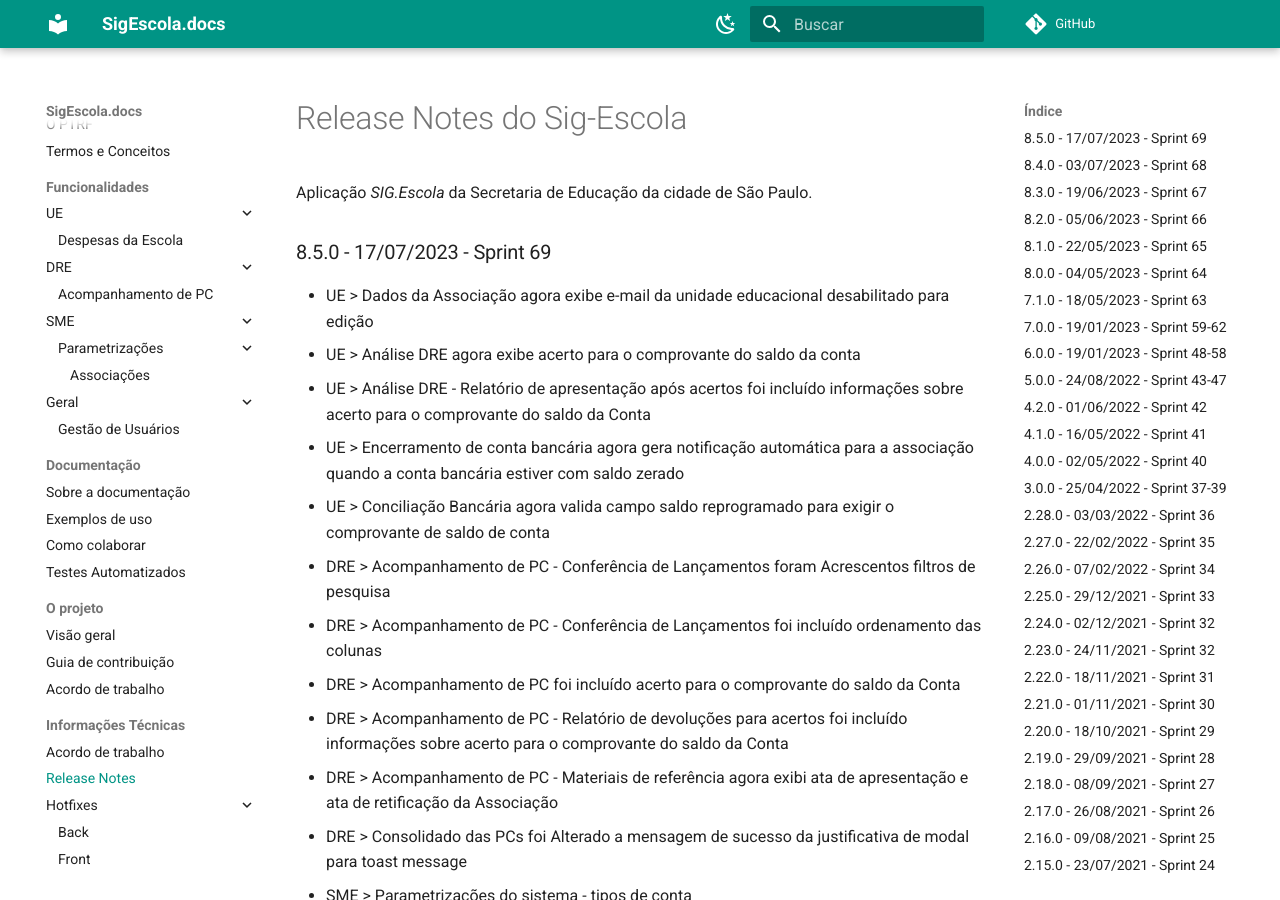
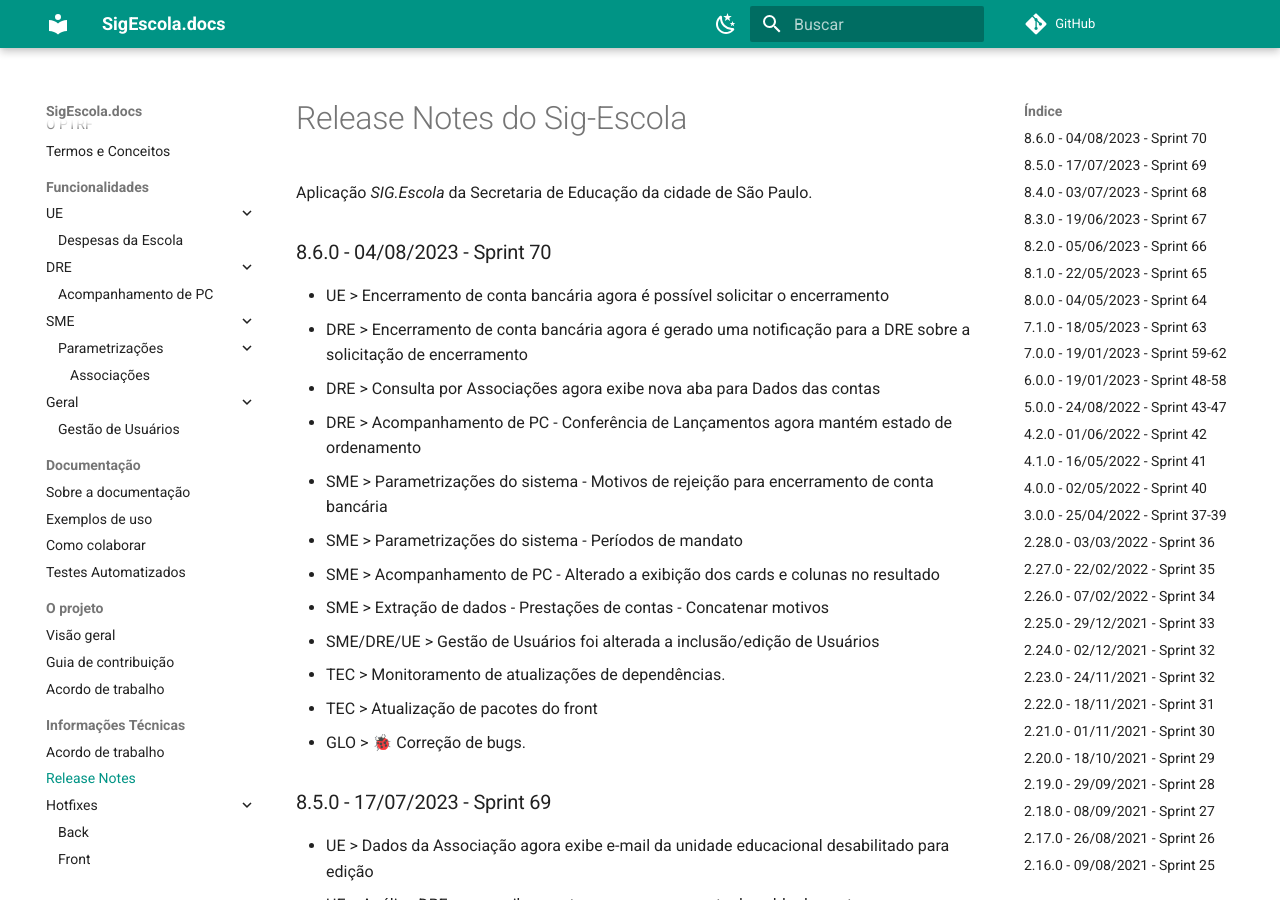
Before and after one commit to prefeiturasp/SME-PTRF-Docs, an MkDocs documentation site: the page built from docs/projeto/release_notes.md, in a window 1280 px wide and 900 px high. Built offline with MkDocs 1.6.1 and Material for MkDocs 9.7.7, drawn with Linux system fonts in a browser that asks for light colours; comment, search, counter and statistics services are not loaded.

Commit message:
Update release_notes.md

```diff
--- a/docs/projeto/release_notes.md
+++ b/docs/projeto/release_notes.md
@@ -1,6 +1,20 @@
 # Release Notes do Sig-Escola
 
 Aplicação *SIG.Escola* da Secretaria de Educação da cidade de São Paulo.
+
+### 8.6.0 - 04/08/2023 - Sprint 70
+* UE > Encerramento de conta bancária agora é possível solicitar o encerramento
+* DRE > Encerramento de conta bancária agora é gerado uma notificação para a DRE sobre a solicitação de encerramento
+* DRE > Consulta por Associações agora exibe nova aba para Dados das contas
+* DRE > Acompanhamento de PC - Conferência de Lançamentos agora mantém estado de ordenamento
+* SME > Parametrizações do sistema - Motivos de rejeição para encerramento de conta bancária
+* SME > Parametrizações do sistema - Períodos de mandato
+* SME > Acompanhamento de PC - Alterado a exibição dos cards e colunas no resultado
+* SME > Extração de dados - Prestações de contas - Concatenar motivos
+* SME/DRE/UE > Gestão de Usuários foi alterada a inclusão/edição de Usuários
+* TEC > Monitoramento de atualizações de dependências.
+* TEC > Atualização de pacotes do front
+* GLO > 🐞 Correção de bugs.
 
 ### 8.5.0 - 17/07/2023 - Sprint 69
 * UE > Dados da Associação agora exibe e-mail da unidade educacional desabilitado para edição
```
